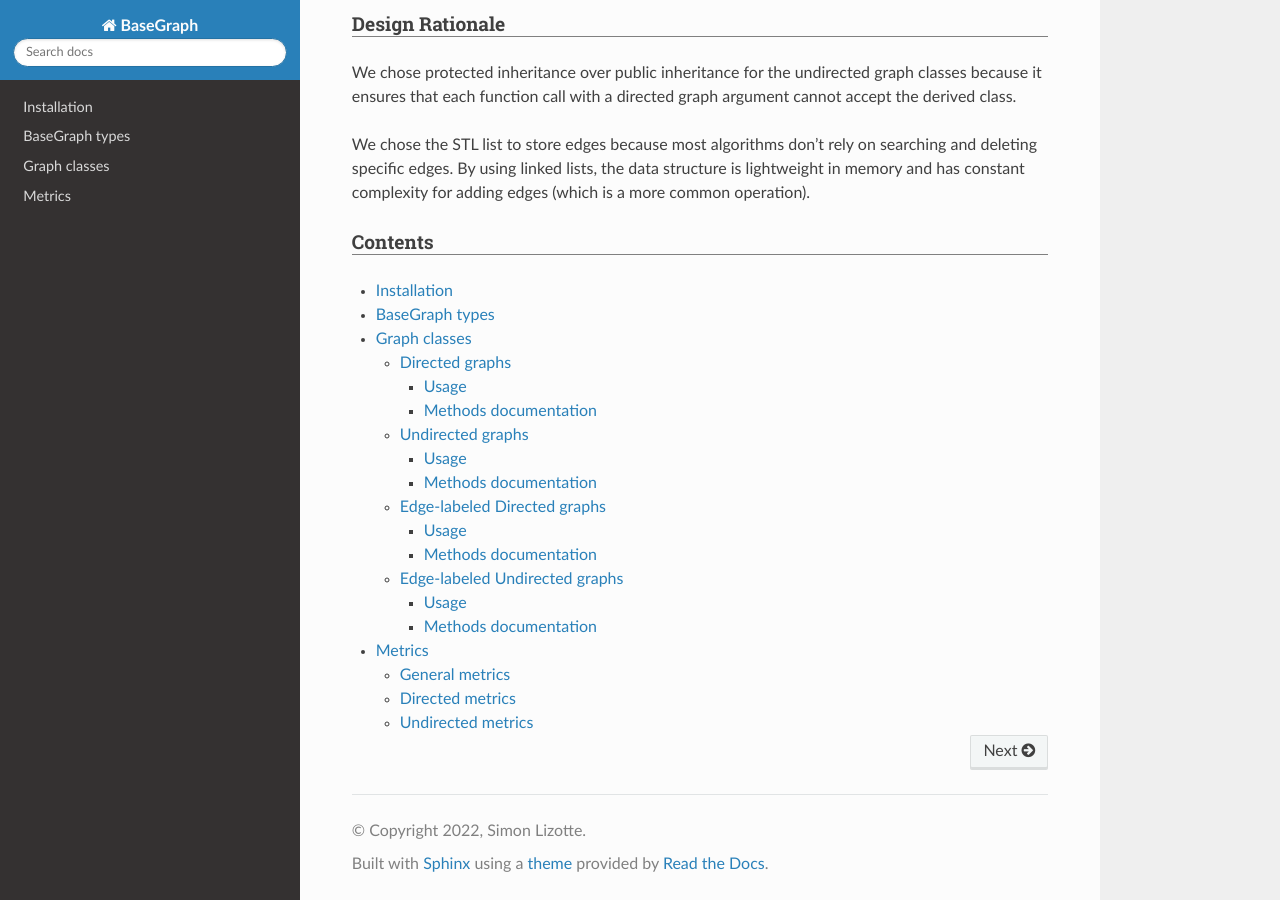
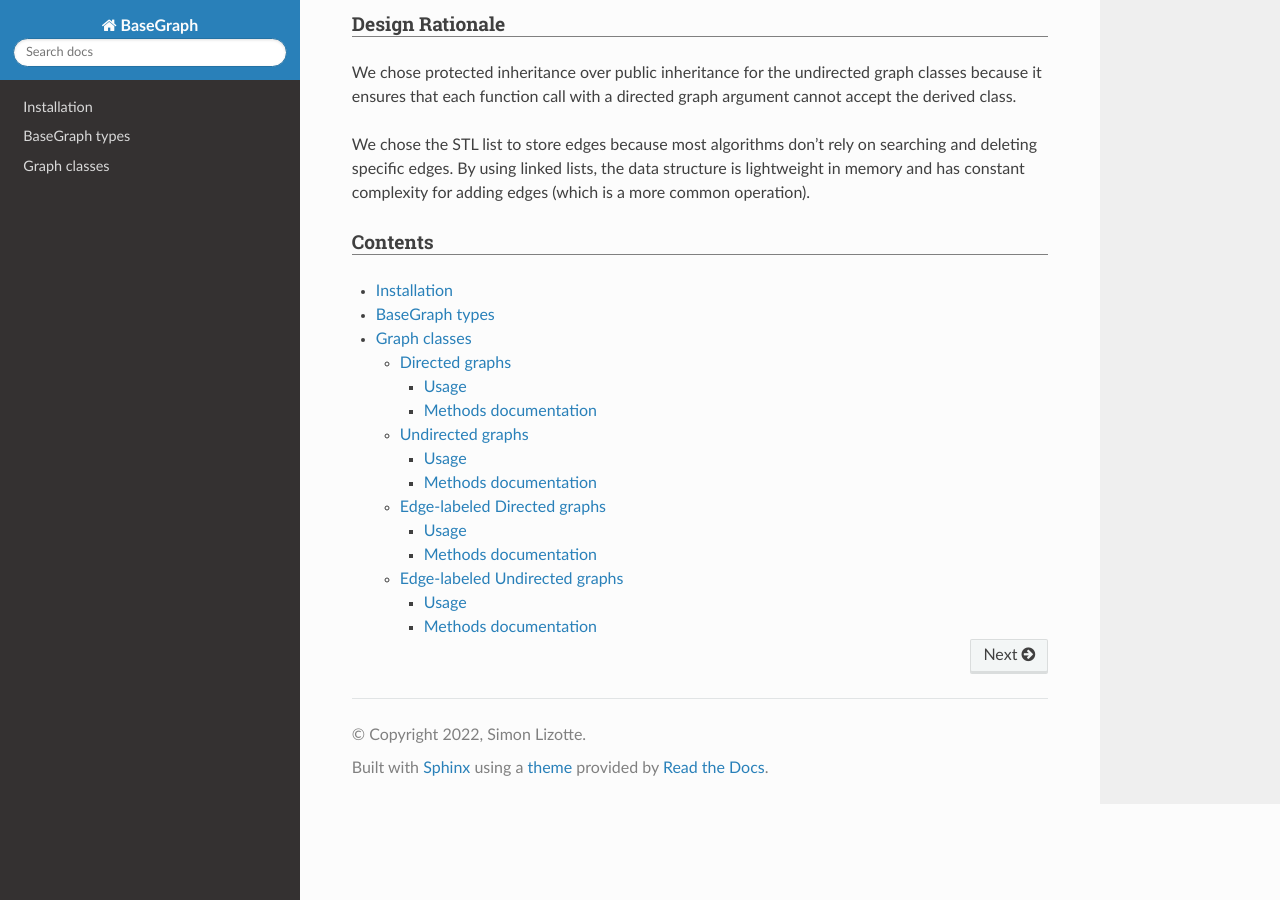
Before and after one commit to BaseGraph/BaseGraph, a Sphinx documentation site: the page built from docs/index.rst, in a window 1280 px wide and 900 px high, scrolled down 561 px. Built offline with Sphinx 7.4.7 and the Read the Docs theme 2.0.0, drawn with Linux system fonts in a browser that asks for light colours.

Commit message:
remove metrics documentation, doxygen parse only C and C++ files

```diff
--- a/docs/index.rst
+++ b/docs/index.rst
@@ -12,4 +12,3 @@ Contents
    installation
    typedefs
    classes/graph_types
-   metrics/metrics
--- a/docs/metrics/directedmetrics.rst
+++ /dev/null
@@ -1,7 +0,0 @@
-Directed metrics
-================
-
-.. _directedmetrics:
-
-.. doxygenfile:: directed.h
-   :project: BaseGraph
--- a/docs/metrics/generalmetrics.rst
+++ /dev/null
@@ -1,7 +0,0 @@
-General metrics
-================
-
-.. _generalmetrics:
-
-.. doxygenfile:: general.h
-   :project: BaseGraph
--- a/docs/metrics/undirectedmetrics.rst
+++ /dev/null
@@ -1,7 +0,0 @@
-Undirected metrics
-==================
-
-.. _undirectedmetrics:
-
-.. doxygenfile:: undirected.h
-   :project: BaseGraph
```
Also changed, not shown: docs/metrics/metrics.rst (deleted, +0 -8 lines), 2 other files.
